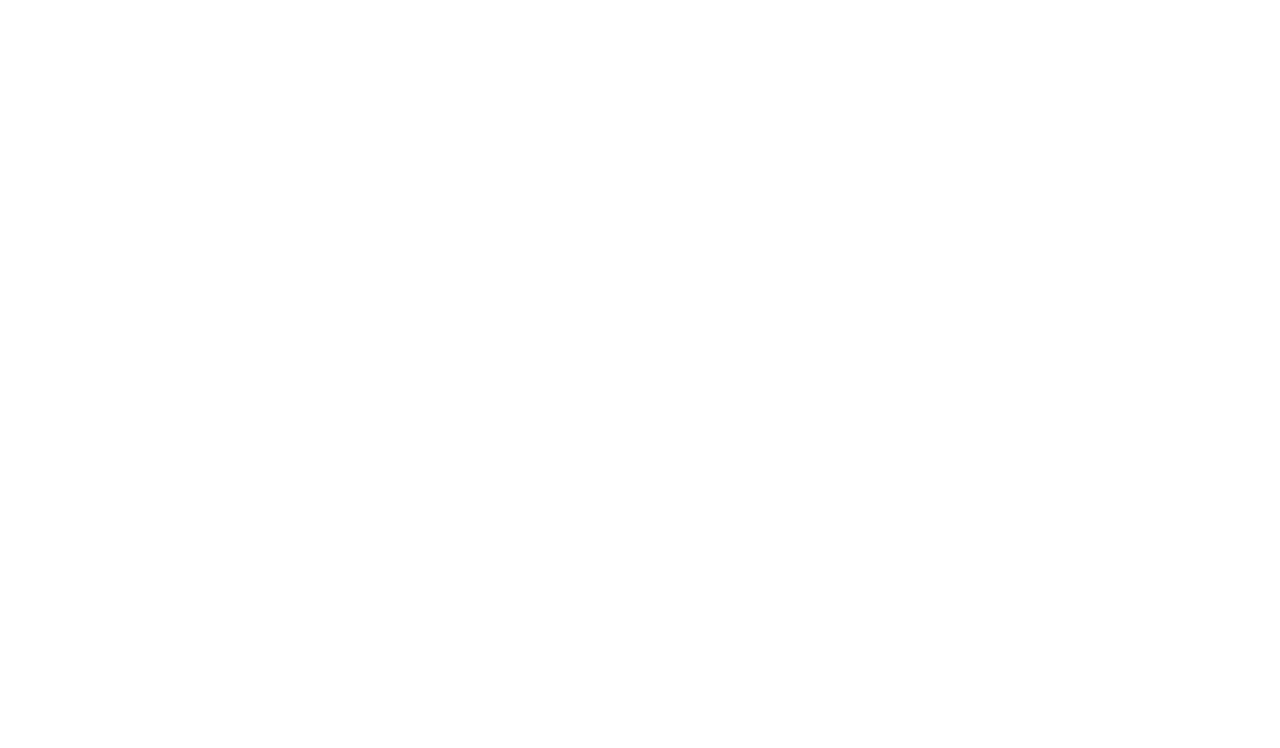
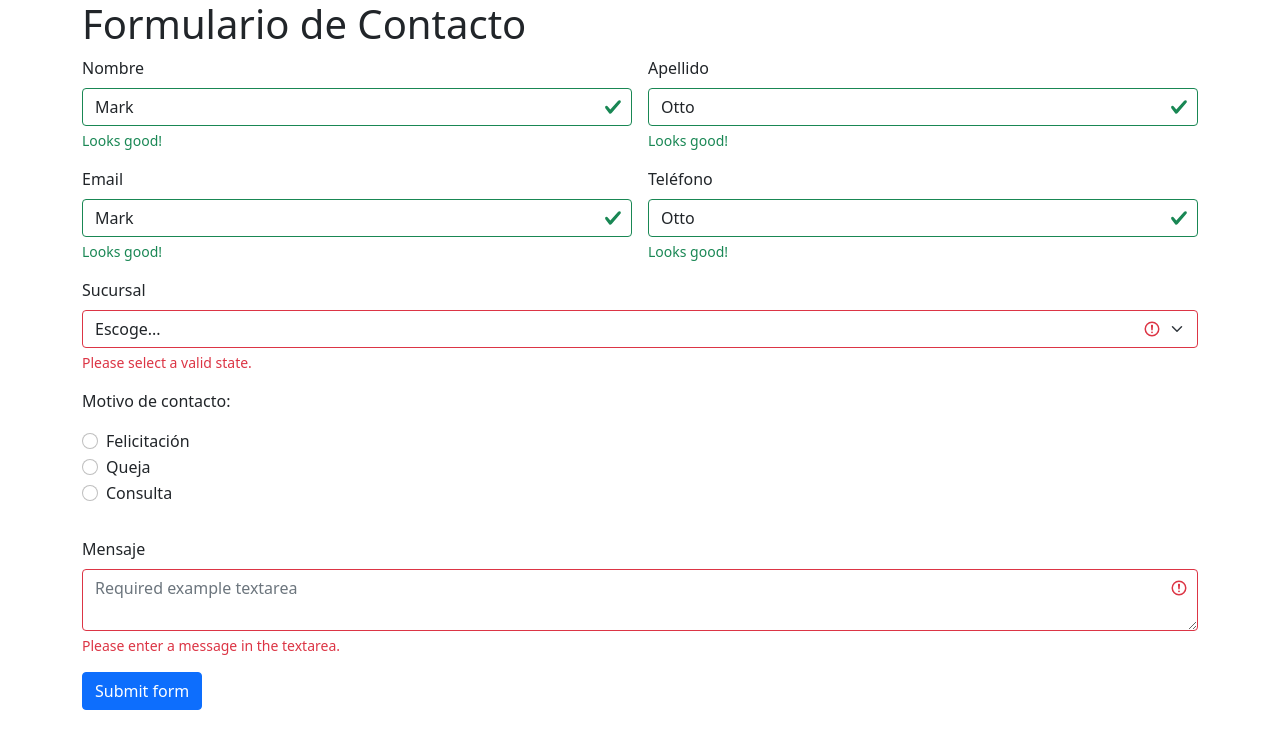
Before and after one commit to Tmrcj7/fuente-sodav2, a website: page contacto.html in a window 1280 px wide. Drawn offline with nearby package versions, Linux system fonts and the light colour scheme.

Commit message:
edito código contacto

```diff
--- a/contacto.html
+++ b/contacto.html
@@ -1,12 +1,90 @@
-<!DOCTYPE html>
-<html lang="es">
-<head>
-    <meta charset="UTF-8">
-    <meta http-equiv="X-UA-Compatible" content="IE=edge">
-    <meta name="viewport" content="width=device-width, initial-scale=1.0">
-    <title>Document</title>
-</head>
-<body>
+<!doctype html>
+<html>
+    <head>
+        <meta charset="utf-8" />
+        <meta name="viewport" content="width=device-width, initial-scale=1" />
+        <title>Contacto</title>
+        <link href="estilo.css" rel="stylesheet" />
+        <link href="node_modules/bootstrap/dist/css/bootstrap.min.css" rel="stylesheet" />
+        <link rel="stylesheet" href="node_modules/font-awesome/css/font-awesome.min.css" />
+    </head>
+    <body>
 
-</body>
+        <div class="container">
+            <h1>Formulario de Contacto</h1>
+
+            <form class="row g-3">
+                <div class="col-md-6">
+                  <label for="validationServer01" class="form-label">Nombre</label>
+                  <input type="text" class="form-control is-valid" id="validationServer01" value="Mark" required>
+                  <div class="valid-feedback">
+                    Looks good!
+                  </div>
+                </div>
+                <div class="col-md-6">
+                  <label for="validationServer02" class="form-label">Apellido</label>
+                  <input type="text" class="form-control is-valid" id="validationServer02" value="Otto" required>
+                  <div class="valid-feedback">
+                    Looks good!
+                  </div>
+                </div>
+
+                <div class="col-md-6">
+                    <label for="validationServer01" class="form-label">Email</label>
+                    <input type="text" class="form-control is-valid" id="validationServer01" value="Mark" required>
+                    <div class="valid-feedback">
+                      Looks good!
+                    </div>
+                  </div>
+                  <div class="col-md-6">
+                    <label for="validationServer02" class="form-label">Teléfono</label>
+                    <input type="text" class="form-control is-valid" id="validationServer02" value="Otto" required>
+                    <div class="valid-feedback">
+                      Looks good!
+                    </div>
+                  </div>
+
+                <div class="col-md-12">
+                  <label for="validationServer04" class="form-label">Sucursal</label>
+                  <select class="form-select is-invalid" id="validationServer04" aria-describedby="validationServer04Feedback" required>
+                    <option selected disabled value="">Escoge...</option>
+                    <option>Santiago</option>
+                    <option>Valparaíso</option>
+                  </select>
+                  <div id="validationServer04Feedback" class="invalid-feedback">
+                    Please select a valid state.
+                  </div>
+                </div>
+                <div class="col-md-3">
+                    <p>Motivo de contacto:</p>
+                    <div class="form-check">
+                        <input type="radio" class="form-check-input" id="validationFormCheck2" name="radio-stacked" required>
+                        <label class="form-check-label" for="validationFormCheck2">Felicitación</label>
+                    </div>
+                    <div class="form-check">
+                        <input type="radio" class="form-check-input" id="validationFormCheck2" name="radio-stacked" required>
+                        <label class="form-check-label" for="validationFormCheck2">Queja</label>
+                    </div>
+                      <div class="form-check mb-3">
+                        <input type="radio" class="form-check-input" id="validationFormCheck3" name="radio-stacked" required>
+                        <label class="form-check-label" for="validationFormCheck3">Consulta</label>
+                        <div class="invalid-feedback">More example invalid feedback text</div>
+                      </div>
+                </div>
+                <div class="col-12">
+                    <label for="validationTextarea" class="form-label">Mensaje</label>
+                    <textarea class="form-control is-invalid" id="validationTextarea" placeholder="Required example textarea" required></textarea>
+                    <div class="invalid-feedback">
+                      Please enter a message in the textarea.
+                    </div>
+                </div>
+                <div class="col-12">
+                  <button class="btn btn-primary" type="submit">Submit form</button>
+                </div>
+              </form>
+        </div>
+
+        <script src="node_modules/bootstrap/dist/js/bootstrap.bundle.js"></script>
+        <script src="node_modules/jquery/dist/jquery.min.js"></script>
+    </body>
 </html>
```
